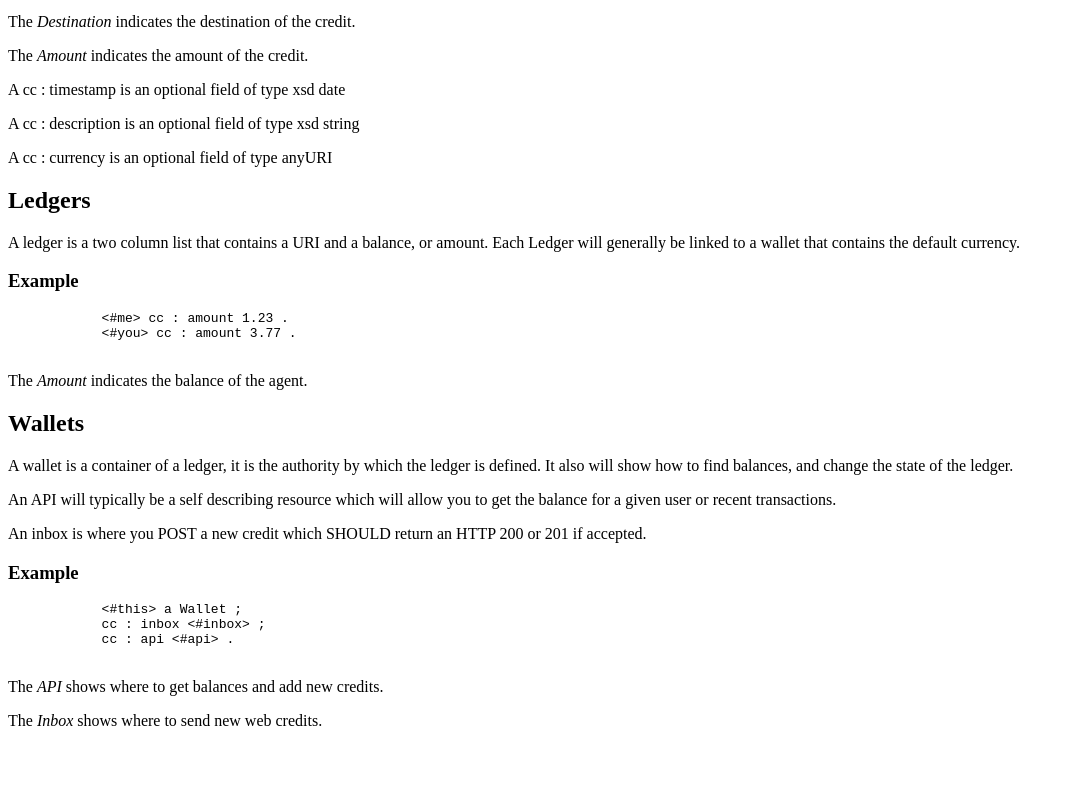
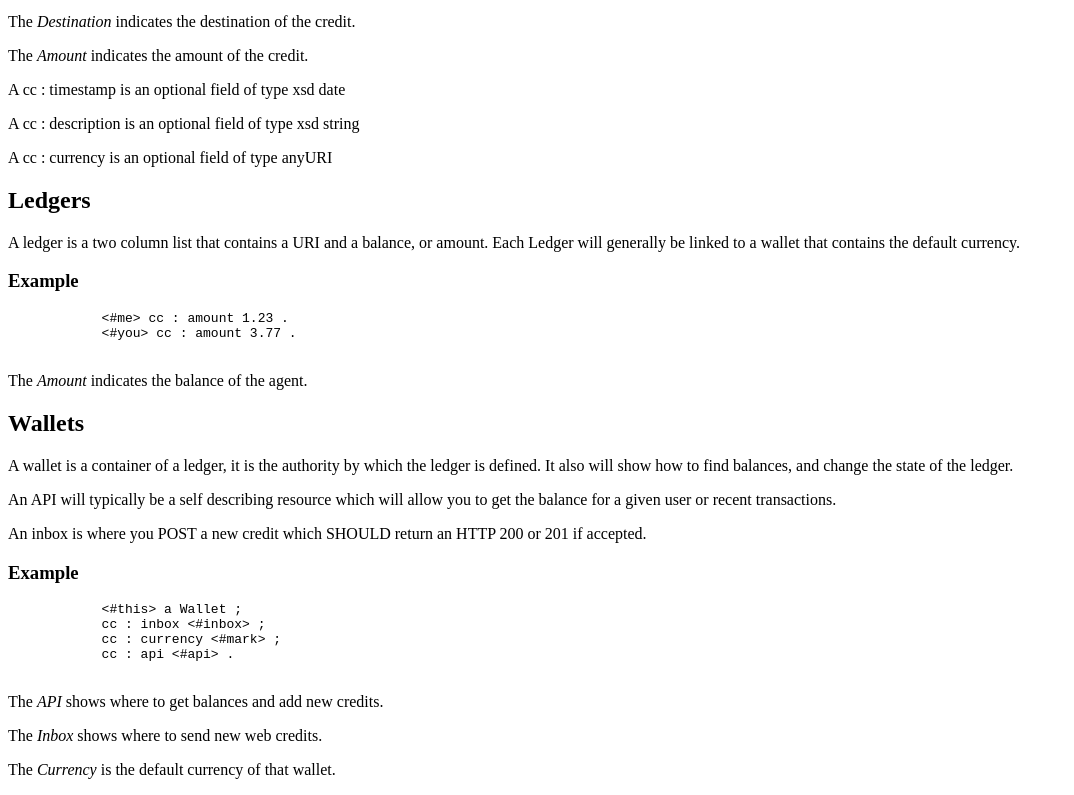
Before and after one commit to webcredits/spec, a plain HTML site: page index.html in a window 1280 px wide. Shown: the part 1177-1972 px from the top of the page, without its empty margins (0-1074 px from the left). Before the commit the page ends 1923 px from the top, so only its background shows below. Drawn offline with Linux system fonts and the light colour scheme.

Commit message:
Add currency

```diff
--- a/index.html
+++ b/index.html
@@ -147,6 +147,7 @@
           <pre class="turtle">
             <#this> a Wallet ;
             cc : inbox <#inbox> ;
+            cc : currency <#mark> ;
             cc : api <#api> .
           </pre>
         </section>
@@ -154,6 +155,7 @@
       </pre>
       <p>The <dfn>API</dfn> shows where to get balances and add new credits.</p>
       <p>The <dfn>Inbox</dfn> shows where to send new web credits.</p>
+      <p>The <dfn>Currency</dfn> is the default currency of that wallet.</p>
     </section>
 
 
```
